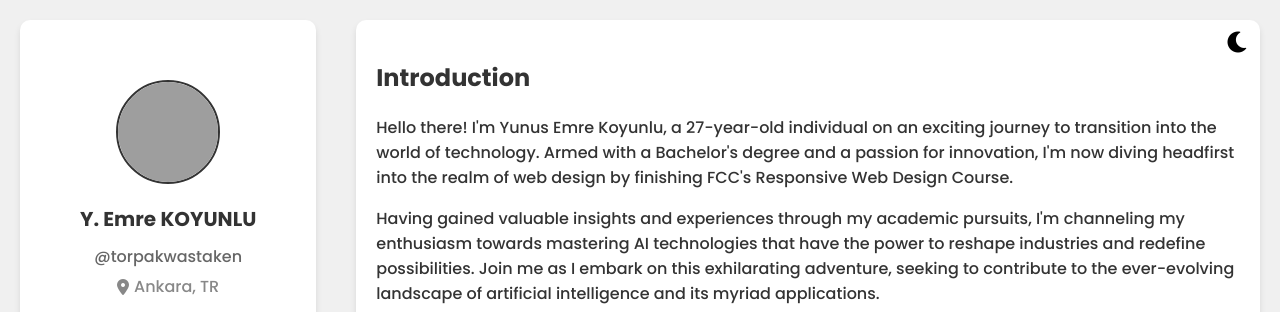
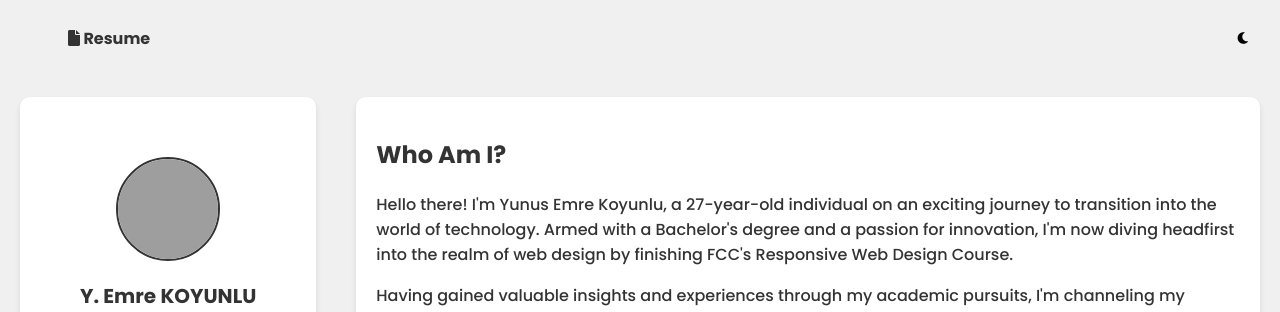
Before and after one commit to torpakwastaken/torpakwastaken.github.io, a plain HTML site: page index.html in a window 1280 px wide. Shown: the top 312 px of the page. Drawn offline with Linux system fonts and the light colour scheme; grey boxes are pictures that could not be loaded.

Commit message:
added resume and adjusted dark theme toggle button

```diff
--- a/dark-mode.css
+++ b/dark-mode.css
@@ -26,7 +26,7 @@ h2 {
 }
 
 .project-box {
-  background-color: #333;
+  background-color: #292828;
   box-shadow: 0px 4px 6px rgba(255, 255, 255, 0.1);
   color: #fff;
 }
@@ -43,23 +43,47 @@ h2 {
   background-color: #1a1a1a;
 }
 
-#dark-mode-button {
-  background-color: #fff;
-  color: #333;
+nav {
+  background-color: #1a1a1a;
+  display: flex;
+  justify-content: space-between;
+  align-items: center;
+  padding: 10px 20px;
 }
 
-#dark-mode-button {
-  background-color: transparent;
-  color: #fff;
-  border: none;
-  padding: 10px;
-  cursor: pointer;
-  position: fixed;
-  top: 20px;
-  right: 20px;
-  z-index: 1000;
+.navbar {
+  list-style: none;
+  display: flex;
+  gap: 20px;
+  margin-right: 20px;
 }
 
-#dark-mode-button i {
-  font-size: 24px;
+.navbar li a {
+  text-decoration: none;
+  color: #ccc;
+  font-weight: bold;
+  padding: 4px 8px;
 }
+
+.navbar li a:hover {
+  text-decoration: underline 3px;
+}
+
+#themeToggle {
+  border: none; /* Remove the default button border */
+  border-radius: 30%; /* Make the border round */
+  background-color: transparent; /* Make the background transparent */
+  cursor: pointer;
+  padding: 10px;
+  transition: background-color 0.3s;
+  color: #ccc;
+}
+
+#themeToggle:hover {
+  background-color: rgba(
+    0,
+    0,
+    0,
+    0.3
+  ); /* Add a slight background color on hover */
+}
--- a/index.html
+++ b/index.html
@@ -13,11 +13,14 @@
   </head>
   <body>
 
-  <nav>
-    <button id="dark-mode-button">
-     <i class="fas fa-moon"></i>
-     </button>
-  </nav>
+    <nav>
+      <ul class="navbar">
+        <li>
+          <a href="files/Yunus-Emre-KOYUNLU-ENGLISH-CV.pdf"><i class="fa fa-file" aria-hidden="true"></i> Resume</a>
+        </li>
+      </ul>
+      <button id="themeToggle"><i class="fas fa-moon"></i></button>
+    </nav>
 
     <div class="container">
       <section class="profile-card">
@@ -45,7 +48,7 @@
 
       <section class="bio-section">
         <div class="bio-intro">
-          <h2>Introduction</h2>
+          <h2>Who Am I?</h2>
           <p>
             Hello there! I'm Yunus Emre Koyunlu, a 27-year-old individual on an
             exciting journey to transition into the world of technology. Armed
@@ -63,7 +66,7 @@
         </div>
 
         <div class="bio-skills">
-          <h2>Skills</h2>
+          <h2>Skills:</h2>
         <div class="skills">
           <div class="skill">
             <i class="fab fa-html5"></i>
@@ -103,7 +106,7 @@
         </div>
 
         <div class="bio-passions">
-          <h2>Passions and Hobbies</h2>
+          <h2>Passions and Hobbies:</h2>
           <p>
             When I'm not coding, I enjoy hiking in the mountains, experimenting
             with new cooking recipes, and playing guitar. I'm also an avid
@@ -111,7 +114,7 @@
           </p>
         </div>
         <div class="bio-projects">
-          <h2>My Projects</h2>
+          <h2>My Projects:</h2>
           <div class="projects-grid">
             <div class="project-box">
               <a
--- a/script.js
+++ b/script.js
@@ -1,4 +1,4 @@
-const darkModeButton = document.getElementById("dark-mode-button");
+const darkModeButton = document.getElementById("themeToggle");
 const body = document.body;
 
 function toggleDarkMode() {
--- a/styles.css
+++ b/styles.css
@@ -18,6 +18,50 @@ body {
   margin: 0;
   padding: 0;
   transition: background-color 0.3s, color 0.3s;
+}
+
+nav {
+  background-color: #f0f0f0;
+  display: flex;
+  justify-content: space-between;
+  align-items: center;
+  padding: 10px 20px;
+}
+
+.navbar {
+  list-style: none;
+  display: flex;
+  gap: 20px;
+  margin-right: 20px;
+}
+
+.navbar li a {
+  text-decoration: none;
+  color: #333;
+  font-weight: bold;
+  padding: 4px 8px;
+}
+
+.navbar li a:hover {
+  text-decoration: underline 3px;
+}
+
+#themeToggle {
+  border: none; /* Remove the default button border */
+  border-radius: 30%; /* Make the border round */
+  background-color: transparent; /* Make the background transparent */
+  cursor: pointer;
+  padding: 10px;
+  transition: background-color 0.3s;
+}
+
+#themeToggle:hover {
+  background-color: rgba(
+    0,
+    0,
+    0,
+    0.3
+  ); /* Add a slight background color on hover */
 }
 
 .container {
@@ -165,7 +209,7 @@ body {
 }
 
 .project-box {
-  background-color: #fff;
+  background-color: #f3f1f1;
   border-radius: 10px;
   padding: 20px;
   box-shadow: 0px 4px 6px var(--box-shadow-color);
@@ -277,19 +321,3 @@ body {
     padding: 20px;
   }
 }
-
-#dark-mode-button {
-  background-color: transparent;
-  color: #000000;
-  border: none;
-  padding: 10px;
-  cursor: pointer;
-  position: fixed;
-  top: 20px;
-  right: 20px;
-  z-index: 1000;
-}
-
-#dark-mode-button i {
-  font-size: 24px;
-}
```
Also changed, not shown: 1 other file.
